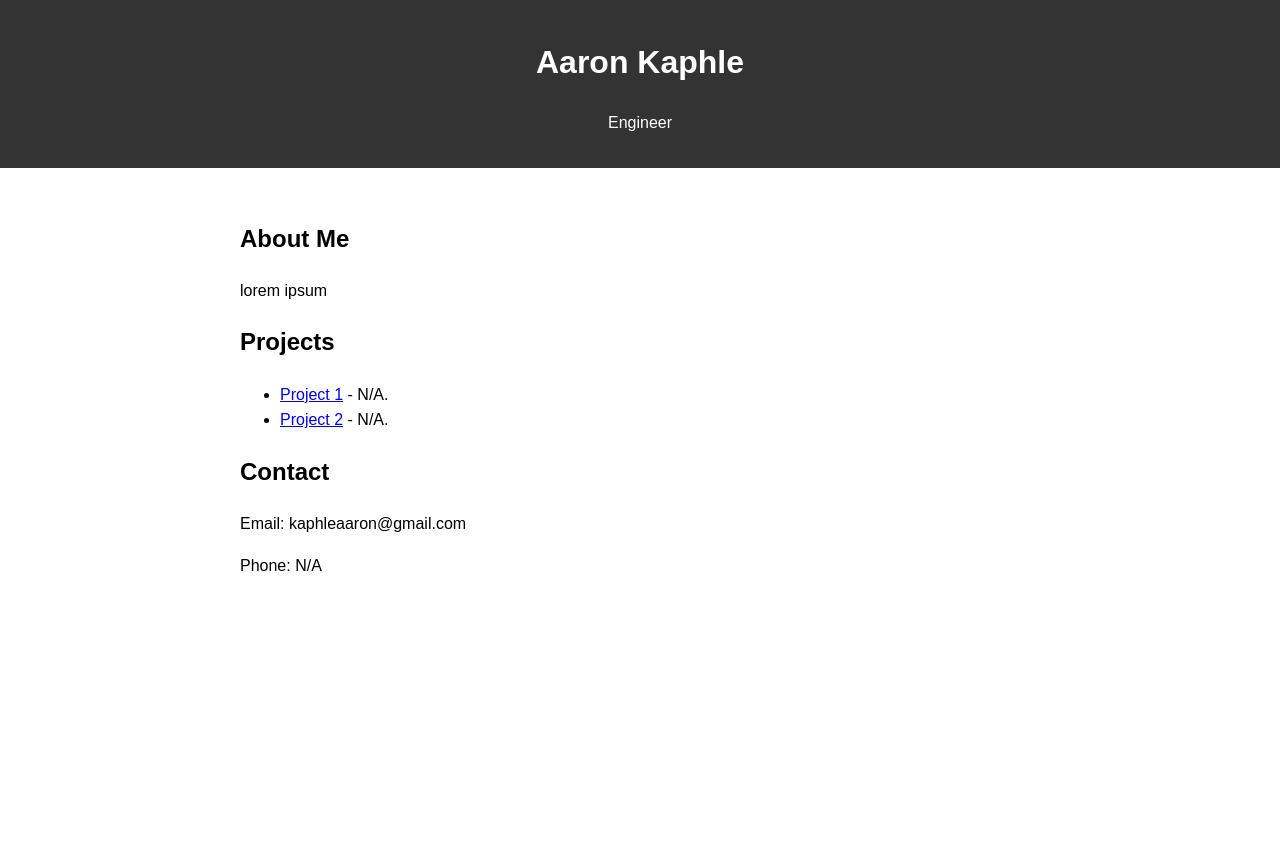
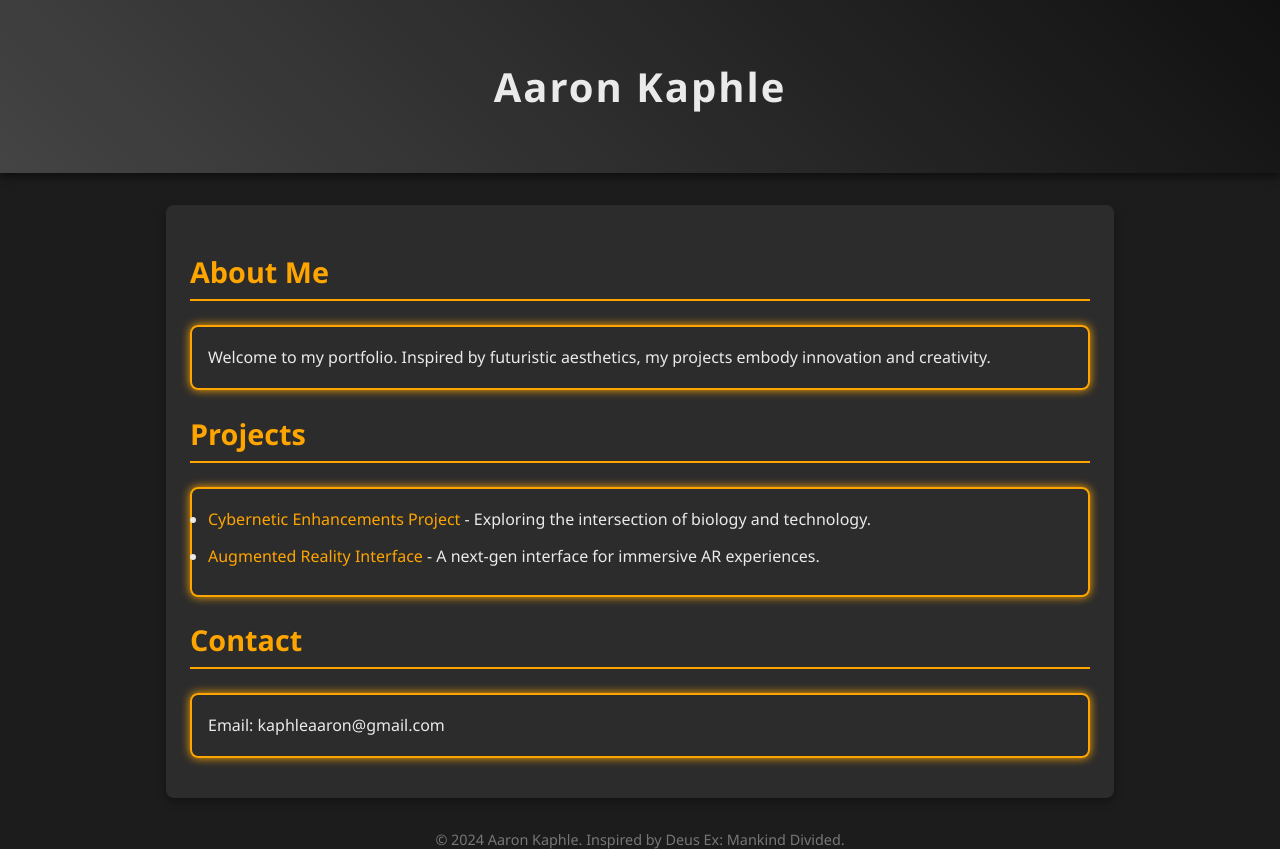
Before and after one commit to aaronkaphle/aaronkaphle.github.io, a plain HTML site: page index.html in a window 1280 px wide. Before the commit the page ends 800 px from the top, so only its background shows below. Drawn offline with Linux system fonts and the light colour scheme.

Commit message:
Update to index.html

```diff
--- a/index.html
+++ b/index.html
@@ -4,35 +4,101 @@
     <meta charset="UTF-8">
     <meta name="viewport" content="width=device-width, initial-scale=1.0">
     <title>Kaphle - Portfolio</title>
-    <link rel="stylesheet" href="styles.css"> <!-- CSS file link -->
+    <style>
+        body {
+            font-family: "Segoe UI", Tahoma, Geneva, Verdana, sans-serif;
+            background-color: #1c1c1c;
+            color: #eaeaea;
+            margin: 0;
+            padding: 0;
+        }
+
+        header {
+            background: linear-gradient(45deg, #444, #111);
+            color: #eaeaea;
+            text-align: center;
+            padding: 2rem;
+            box-shadow: 0 4px 8px rgba(0, 0, 0, 0.5);
+        }
+
+        header h1 {
+            font-size: 2.5rem;
+            letter-spacing: 2px;
+        }
+
+        .container {
+            max-width: 900px;
+            margin: 2rem auto;
+            padding: 1.5rem;
+            background-color: #2c2c2c;
+            border-radius: 8px;
+            box-shadow: 0 4px 8px rgba(0, 0, 0, 0.3);
+        }
+
+        h2 {
+            color: #ffa500;
+            font-size: 1.8rem;
+            border-bottom: 2px solid #ffa500;
+            padding-bottom: 0.5rem;
+        }
+
+        p, ul {
+            line-height: 1.8;
+            margin-bottom: 1rem;
+        }
+
+        ul li {
+            margin-bottom: 0.5rem;
+        }
+
+        a {
+            color: #ffa500;
+            text-decoration: none;
+            transition: color 0.3s;
+        }
+
+        a:hover {
+            color: #eaeaea;
+        }
+
+        .neon-border {
+            border: 2px solid #ffa500;
+            padding: 1rem;
+            border-radius: 8px;
+            box-shadow: 0 0 10px #ffa500;
+        }
+
+        .footer {
+            text-align: center;
+            color: #777;
+            font-size: 0.9rem;
+            margin-top: 2rem;
+        }
+    </style>
 </head>
 <body>
     <header>
         <h1>Aaron Kaphle</h1>
-        <p>Engineer</p>
     </header>
 
     <div class="container">
         <h2>About Me</h2>
-        <p>
-            lorem ipsum
+        <p class="neon-border">
+            Welcome to my portfolio. Inspired by futuristic aesthetics, my projects embody innovation and creativity.
         </p>
 
         <h2>Projects</h2>
-        <ul>
-            <li>
-                <a href="#">Project 1</a> - N/A.
-            </li>
-            <li>
-                <a href="#">Project 2</a> - N/A.
-            </li>
-            <!-- Add more projects as needed -->
+        <ul class="neon-border">
+            <li><a href="#">Cybernetic Enhancements Project</a> - Exploring the intersection of biology and technology.</li>
+            <li><a href="#">Augmented Reality Interface</a> - A next-gen interface for immersive AR experiences.</li>
         </ul>
 
         <h2>Contact</h2>
-        <p>Email: kaphleaaron@gmail.com</p>
-        <p>Phone: N/A</p>
+        <p class="neon-border">Email: kaphleaaron@gmail.com</p>
     </div>
+
+    <footer class="footer">
+        &copy; 2024 Aaron Kaphle. Inspired by Deus Ex: Mankind Divided.
+    </footer>
 </body>
-
 </html>
```
